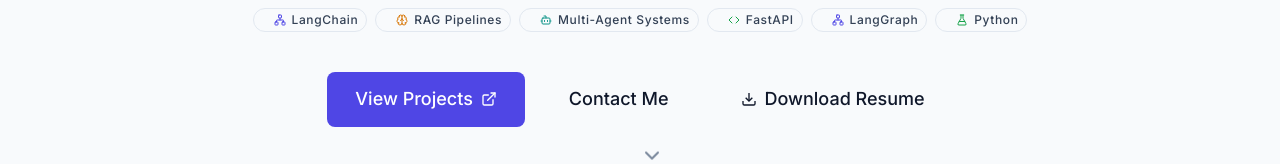
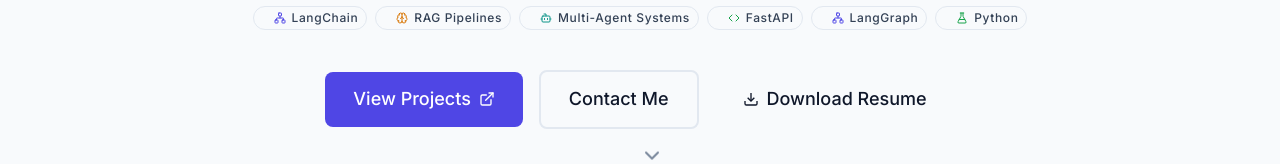
Before and after one commit to pramod213/pramod-portfolio, a React (Vite) app in the folder frontend/: page / in a window 1280 px wide. Shown: the part 636-800 px from the top of the page. Built offline with nearby package versions, Linux system fonts and the light colour scheme; no server answers.

Commit message:
fix: support anchor elements in Button component

```diff
--- a/frontend/src/components/ui/Button.jsx
+++ b/frontend/src/components/ui/Button.jsx
@@ -50,30 +50,71 @@ export function Button({
   type = 'button',
   onClick,
   'aria-label': ariaLabel,
+  as: Component = 'button',
   ...props
 }) {
   const isDisabled = disabled || loading;
 
+  const baseClassName = `
+    inline-flex items-center justify-center gap-2
+    font-medium rounded-lg
+    transition-all duration-fast
+    disabled:opacity-50 disabled:cursor-not-allowed
+    ${variants[variant]}
+    ${sizes[size]}
+    ${fullWidth ? 'w-full' : ''}
+    ${className}
+  `;
+
+  const commonProps = {
+    className: baseClassName,
+    disabled: isDisabled,
+    onClick,
+    'aria-label': ariaLabel,
+    'aria-disabled': isDisabled,
+    'aria-busy': loading,
+    ...props,
+  };
+
+  if (Component === 'a') {
+    return (
+      <motion.a
+        {...commonProps}
+        whileTap={{ scale: isDisabled ? 1 : 0.98 }}
+      >
+        {loading && (
+          <svg
+            className="animate-spin h-4 w-4"
+            xmlns="http://www.w3.org/2000/svg"
+            fill="none"
+            viewBox="0 0 24 24"
+            aria-hidden="true"
+          >
+            <circle
+              className="opacity-25"
+              cx="12"
+              cy="12"
+              r="10"
+              stroke="currentColor"
+              strokeWidth="4"
+            />
+            <path
+              className="opacity-75"
+              fill="currentColor"
+              d="M4 12a8 8 0 018-8V0C5.373 0 0 5.373 0 12h4zm2 5.291A7.962 7.962 0 014 12H0c0 3.042 1.135 5.824 3 7.938l3-2.647z"
+            />
+          </svg>
+        )}
+        {children}
+      </motion.a>
+    );
+  }
+
   return (
     <motion.button
       type={type}
-      className={`
-        inline-flex items-center justify-center gap-2
-        font-medium rounded-lg
-        transition-all duration-fast
-        disabled:opacity-50 disabled:cursor-not-allowed
-        ${variants[variant]}
-        ${sizes[size]}
-        ${fullWidth ? 'w-full' : ''}
-        ${className}
-      `}
-      disabled={isDisabled}
-      onClick={onClick}
-      aria-label={ariaLabel}
-      aria-disabled={isDisabled}
-      aria-busy={loading}
+      {...commonProps}
       whileTap={{ scale: isDisabled ? 1 : 0.98 }}
-      {...props}
     >
       {loading && (
         <svg
```
